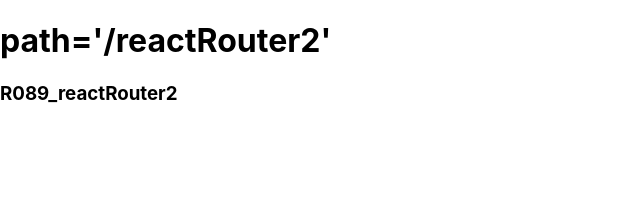
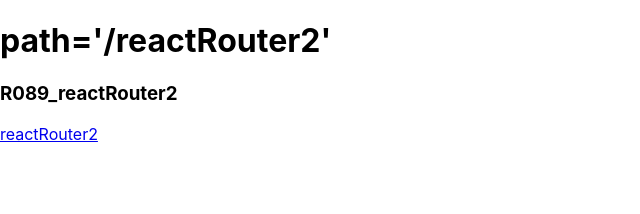
Before and after one commit to prsn-ts/react200, a React (Create React App) app: page /reactRouter2 in a window 1280 px wide. Shown: the top 214 px of the page, without its empty margins (0-640 px from the left). Built offline with nearby package versions, Linux system fonts and the light colour scheme.

Commit message:
react-router-dom Link 사용하기(중급 090)

```diff
--- a/src/components/R089_reactRouter2.js
+++ b/src/components/R089_reactRouter2.js
@@ -1,4 +1,5 @@
 import React, { Component } from 'react';
+import { Link } from 'react-router-dom';
 
 class R089_reactRouter2 extends Component {
     render() {
@@ -6,6 +7,7 @@
             <>
                 <h1>path='/reactRouter2'</h1>
                 <h3>R089_reactRouter2</h3>
+                <Link to={'/reactRouter2'}>reactRouter2</Link>
             </>
         )
     }
```
